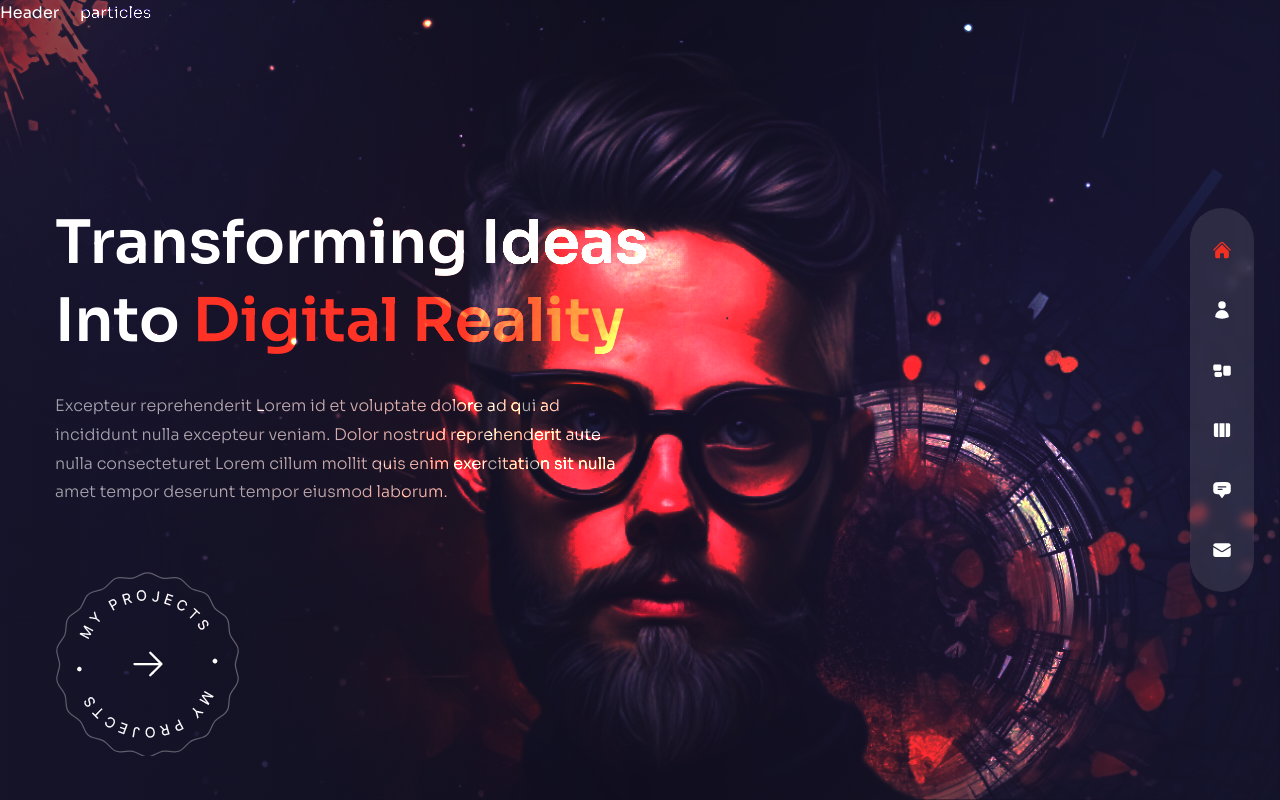
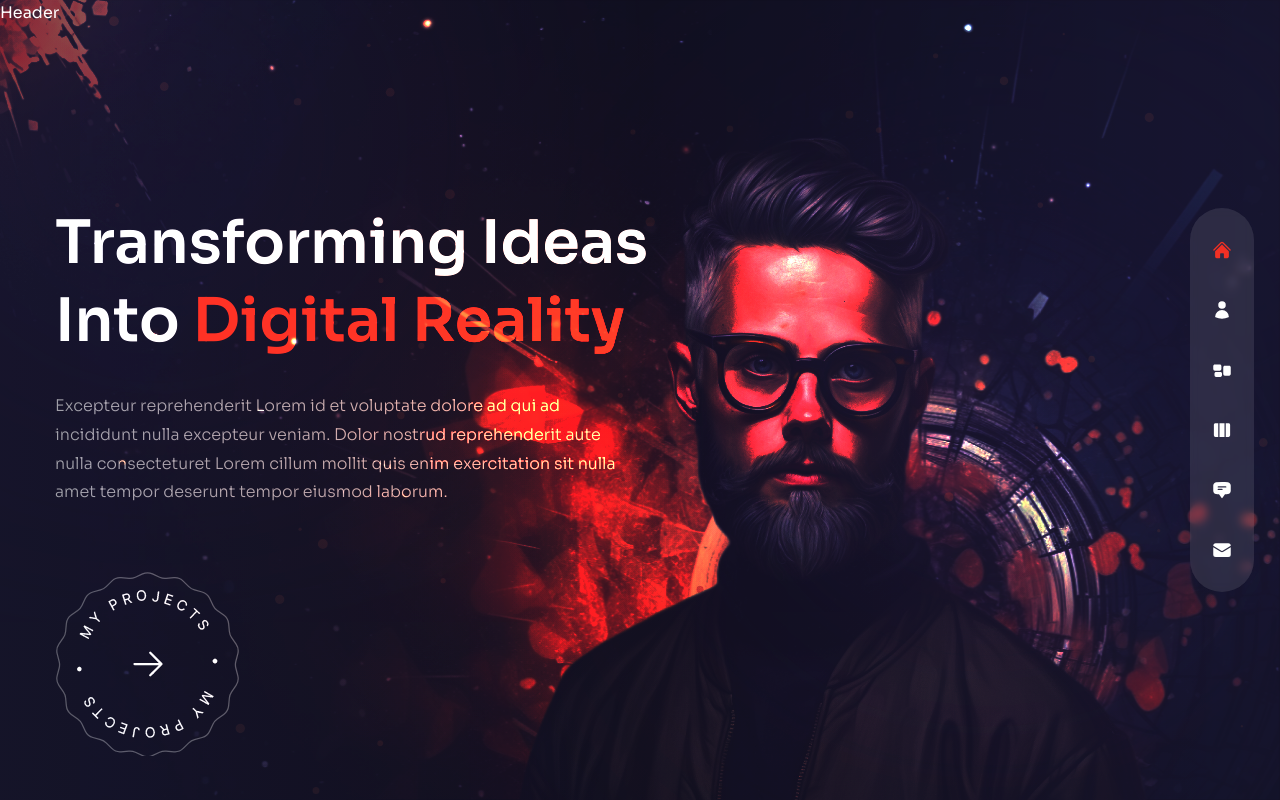
Before and after one commit to safayatalif/My-New-Portfolio, a Next.js app: page / in a window 1280 px wide. Built offline with nearby package versions, Linux system fonts and the light colour scheme.

Commit message:
particles implement done

```diff
--- a/components/ParticlesContainer.js
+++ b/components/ParticlesContainer.js
@@ -1,5 +1,95 @@
+import Particles from "react-tsparticles";
+import { loadFull } from "tsparticles";
+import React, { useCallback } from "react";
+
+
 const ParticlesContainer = () => {
-  return <div>Particles Container</div>;
+  const particlesInit = useCallback((engine) => {
+    loadFull(engine);
+  }, []);
+
+  const particlesLoaded = useCallback(async () => { }, []);
+
+
+  return (<Particles
+    id="tsparticles"
+    className="w-full h-full absolute translate-z-0"
+    init={particlesInit}
+    loaded={particlesLoaded}
+    options={{
+      fullScreen: {
+        enable: false,
+      },
+      background: {
+        color: {
+          value: '',
+        },
+      },
+      fpsLimit: 120,
+      interactivity: {
+        events: {
+          onClick: {
+            enable: false,
+            mode: 'push',
+          },
+          onHover: {
+            enable: true,
+            mode: 'repulse',
+          },
+          resize: true,
+        },
+        modes: {
+          push: {
+            quantity: 90,
+          },
+          repulse: {
+            distance: 200,
+            duration: 0.4,
+          },
+        },
+      },
+      particles: {
+        color: {
+          value: '#e68e2e',
+        },
+        links: {
+          color: '#f5d393',
+          distance: 150,
+          enable: true,
+          opacity: 0.5,
+          width: 1,
+        },
+        move: {
+          direction: 'none',
+          enable: true,
+          outModes: {
+            default: 'bounce',
+          },
+          random: false,
+          speed: 1,
+          straight: false,
+        },
+        number: {
+          density: {
+            enable: true,
+            area: 800,
+          },
+          value: 50,
+        },
+        opacity: {
+          value: 0.5,
+        },
+        shape: {
+          type: 'circle',
+        },
+        size: {
+          value: { min: 1, max: 5 },
+        },
+        detectRetina: true,
+      },
+    }}
+  />
+  );
 };
 
 export default ParticlesContainer;
--- a/pages/index.js
+++ b/pages/index.js
@@ -46,11 +46,11 @@
       {/* bg image  */}
       <div className="bg-none xl:bg-explosion xl:bg-cover xl:bg-right xl:bg-no-repeat w-full h-full absolute mix-blend-color-dodge translate-z-0">
         {/* particles */}
-        <div>particles</div>
+        <ParticlesContainer></ParticlesContainer>
         {/* avatar image */}
-        <div className="">
+        <motion.div variants={fadeIn('up', 0.5)} initial="hidden" whileInView={"show"} className="w-full h-full max-w-[737px] max-h-[678px] absolute -bottom-32 lg:-bottom-0 lg:right-[8%]">
           <Avatar></Avatar>
-        </div>
+        </motion.div>
       </div>
 
 
```
